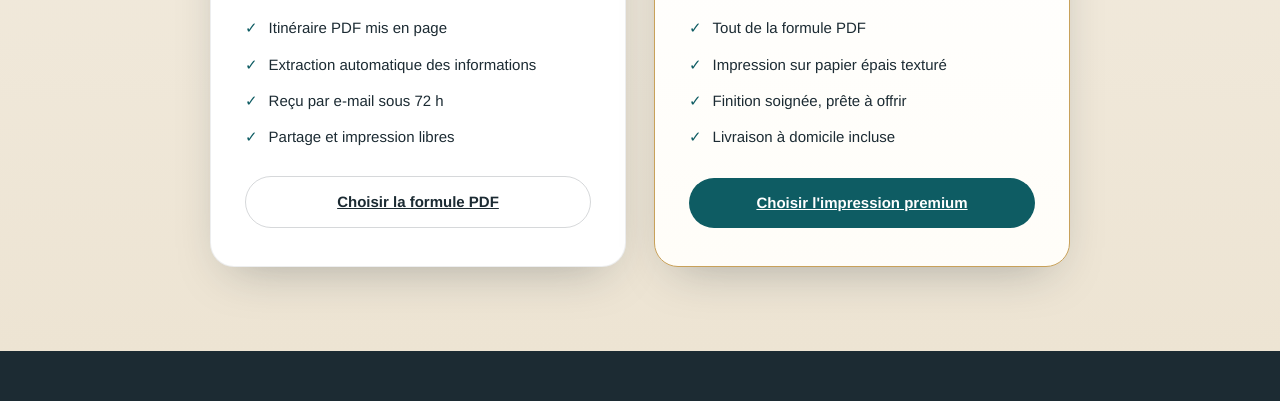
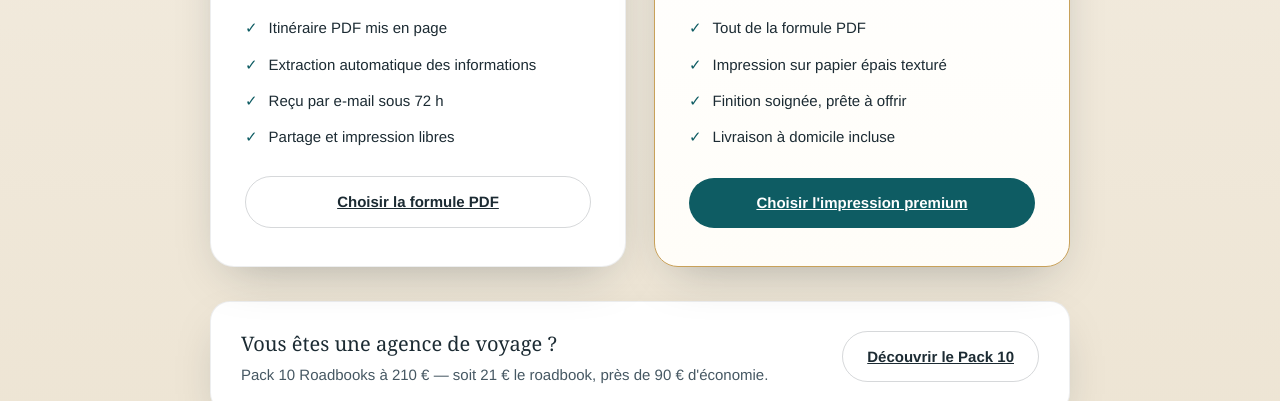
Before and after one commit to Thomy0812/embarq-server, a website: page public/index.html in a window 1280 px wide. Shown: the part 4389-4790 px from the top of the page. Drawn offline with Linux system fonts and the light colour scheme.

Commit message:
Add files via upload

```diff
--- a/public/index.html
+++ b/public/index.html
@@ -342,6 +342,13 @@
         <a class="btn btn-primary" href="formule-premium.html">Choisir l'impression premium</a>
       </div>
     </div>
+    <div style="max-width:860px;margin:34px auto 0;background:#fff;border:1px solid rgba(28,43,51,.08);border-radius:20px;padding:26px 30px;display:flex;gap:20px;align-items:center;justify-content:space-between;flex-wrap:wrap;box-shadow:var(--shadow)">
+      <div>
+        <div style="font-family:Georgia,serif;font-size:20px;margin-bottom:4px">Vous êtes une agence de voyage ?</div>
+        <div style="color:var(--ink-soft);font-size:15px">Pack 10 Roadbooks à 210 € — soit 21 € le roadbook, près de 90 € d'économie.</div>
+      </div>
+      <a class="btn btn-ghost" href="formule-pack.html">Découvrir le Pack 10</a>
+    </div>
   </div>
 </section>
 
```
